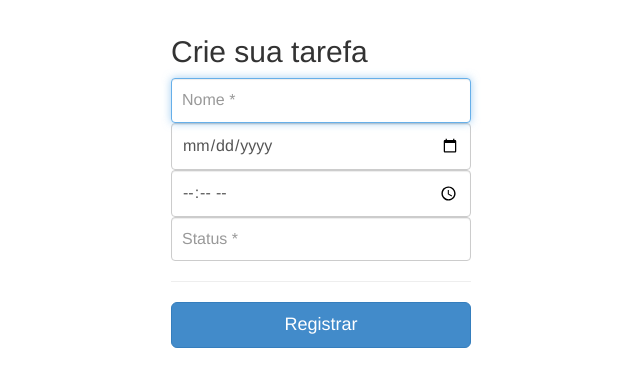
After one commit to andressamesquita/TrabalhoFinalGerencia, a Django app: page /projeto/detail/novaTarefa/1 in a window 1280 px wide. The commit adds this page. Shown: the top 387 px of the page, without its empty margins (319-959 px from the left). Run offline with Django 3.2, Linux system fonts and the light colour scheme; tables that the repository leaves empty hold one stand-in row (values such as "Sample post").

Commit message:
Registro de tarefas atribuindo ao projeto

```diff
--- a/gerirsoft/gerirsoft/urls.py
+++ b/gerirsoft/gerirsoft/urls.py
@@ -32,4 +32,6 @@ urlpatterns = [
     path('gestor/projetos/novoMembro', RegistrarMembroView.as_view(), name='novoMembro'),
     path('gestor/projetos/<int:projeto_id>/excluir', deletar_projeto, name='excluir_projeto'),
     path('gestor/time/<int:membro_id>/excluir', deletar_membro, name='excluir_membro'),
+    path('projeto/detail/novaTarefa/<int:projeto_id>', RegistrarTarefaView.as_view(), name='novaTarefa'),
+
 ]
--- a/gerirsoft/perfis/forms.py
+++ b/gerirsoft/perfis/forms.py
@@ -22,3 +22,9 @@ class RegistrarMembroForm(forms.Form):
 	nome = forms.CharField(required=True)
 	email = forms.CharField(required=True)
 	funcao = forms.CharField(required=True)
+
+class RegistrarTarefaForm(forms.Form):
+	nome = forms.CharField(required=True)
+	data = forms.DateTimeField(required=True)
+	hora = forms.TimeField(required=True)
+	status = forms.CharField(required=True)
--- a/gerirsoft/perfis/templates/projetoDetail.html
+++ b/gerirsoft/perfis/templates/projetoDetail.html
@@ -1 +1 @@
-xfsdg
+<a href="{% url 'novaTarefa' projeto.id %}">Nova Tarefa</a>
--- /dev/null
+++ b/gerirsoft/perfis/templates/registrarTarefa.html
@@ -0,0 +1,36 @@
+{% extends "base.html" %}
+{% load i18n %}
+{% block body %}
+<form class = "form-signin"  method="post"
+	action="{% url 'novaTarefa' projeto.id %}">
+	{% csrf_token %}
+
+	<h2 class="form-signin-heading">{% trans 'Crie sua tarefa' %}</h2>
+	<input 	name="nome" id = "id_nome" class = "form-control"
+			placeholder="Nome *" required autofocus>
+
+	<input 	name="data" id = "id_data" class = "form-control"
+			placeholder="Data *" type= date required>
+
+    <input 	name="hora" id = "id_hora" class = "form-control"
+			placeholder="Hora *" type= time required>
+
+    <input 	name="status" id = "id_status" class = "form-control"
+            placeholder="Status *" required>
+	<hr/>
+
+	<button class="btn btn-lg btn-primary btn-block"
+			type = "submit" value="Login">{% trans 'Registrar' %}</button>
+
+	{% if form.errors %}
+	<div class="alert alert-danger">
+		<button type="button" class="close"
+				data-dismiss="alert" aria-hidden="true">x
+		</button>
+		{{ form.non_field_errors }}
+	</div>
+	{% endif %}
+</form>
+
+
+{% endblock %}
--- a/gerirsoft/perfis/views.py
+++ b/gerirsoft/perfis/views.py
@@ -17,7 +17,13 @@ def abertura(request):
 	return render(request, 'gerirSoft.html')
 
 def projetoDetail(request, projeto_id):
-	return render(request, 'projetoDetail.html')
+	projeto = Projeto.objects.get(id=projeto_id)
+
+	contexto = {
+		"projeto": projeto
+	}
+
+	return render(request, 'projetoDetail.html', contexto)
 
 @login_required
 def index(request):
@@ -211,3 +217,27 @@ def getTime(request):
 	usuario_logado = Gestor.objects.get(id=get_usuario_logado(request).gestor.id)
 	time = Time.objects.get(dono=usuario_logado)
 	return time
+
+
+class RegistrarTarefaView(View):
+	template_name = 'registrarTarefa.html'
+
+	def get(self, request, projeto_id):
+		projeto = Projeto.objects.get(id=projeto_id)
+
+		contexto = {
+			"projeto": projeto
+		}
+
+		return render (request, self.template_name, contexto)
+
+	def post(self, request, projeto_id):
+		form = RegistrarTarefaForm (request.POST)
+		if form.is_valid ():
+			dados_form = form.cleaned_data
+			projeto = Projeto.objects.get(id=projeto_id)
+			tarefa = Tarefa(nome_tarefa = dados_form['nome'], data_prazo = dados_form['data'], hora_prazo = dados_form['hora'], statusTarefa = dados_form['status'], projeto = projeto)
+			tarefa.save()
+			return redirect('index')
+
+		return render(request, self.template_name, {'form':form})
--- a/gerirsoft/projetos/models.py
+++ b/gerirsoft/projetos/models.py
@@ -29,9 +29,9 @@ class Tarefa(models.Model):
     nome_tarefa = models.CharField(max_length=255, null=False)
     data_prazo = models.DateTimeField(auto_now_add=False)
     hora_prazo = models.TimeField()
-    responsavel = models.ForeignKey('perfis.Membro', on_delete=models.CASCADE, related_name="responsavel")
+    responsavel = models.ForeignKey('perfis.Membro', on_delete=models.CASCADE, related_name="responsavel", null=True)
     statusTarefa = models.CharField(max_length=20, choices=STATUS_CHOICES, null=False, blank=False)
-    p = models.ForeignKey('Projeto', on_delete=models.CASCADE, related_name="tarefas", null=True)
+    projeto = models.ForeignKey('Projeto', on_delete=models.CASCADE, related_name="tarefas", null=True)
 
 
 class Time(models.Model):
```
Also changed, not shown: gerirsoft/projetos/migrations/0004_auto_20190708_1118.py (added), gerirsoft/projetos/migrations/0005_auto_20190708_1142.py (added).
